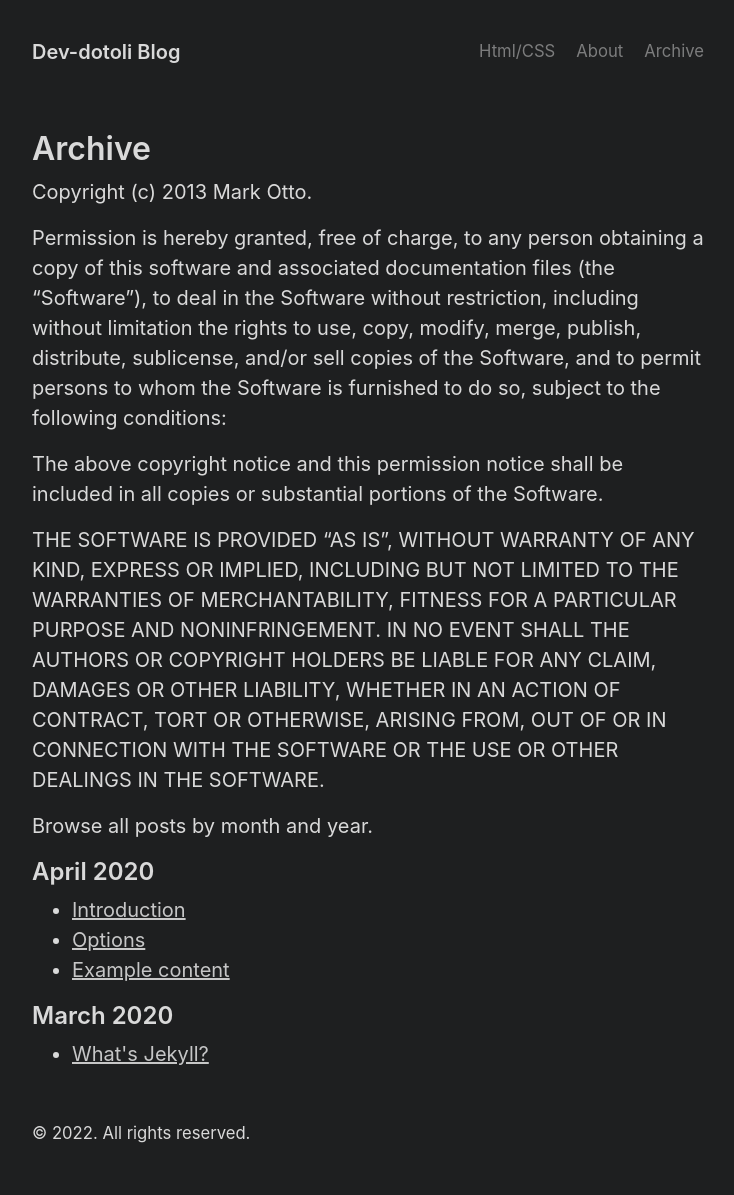
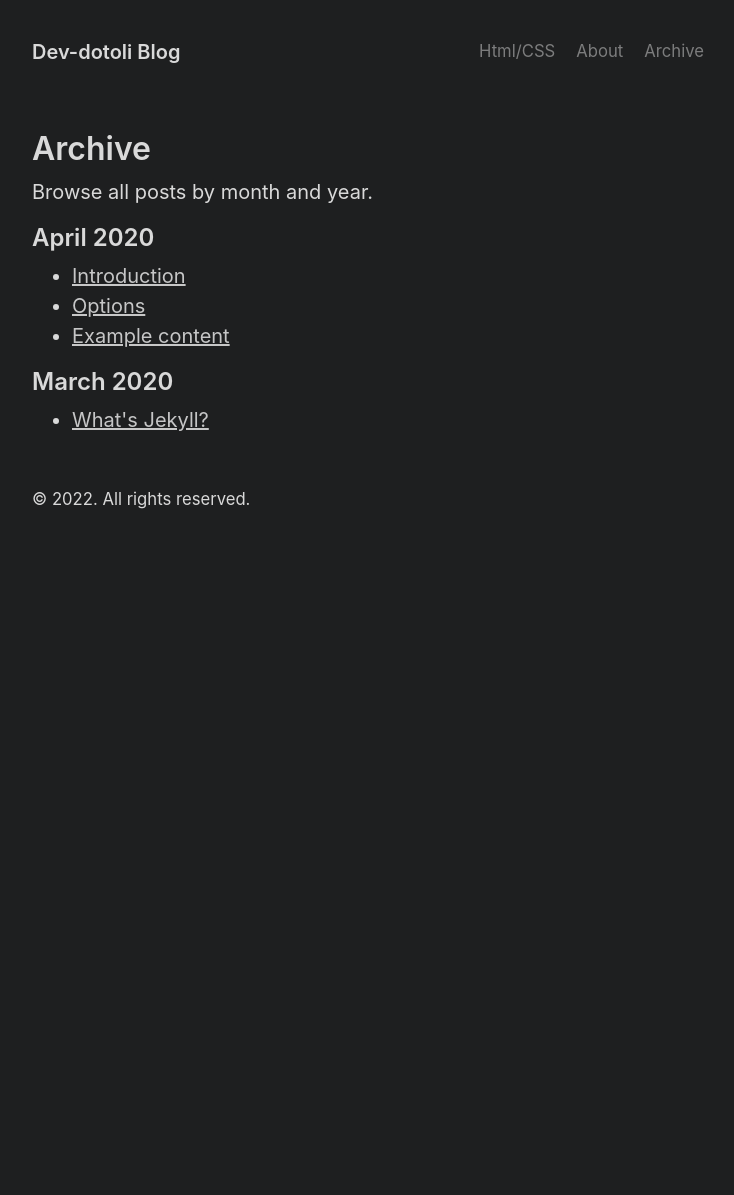
Before and after one commit to Dev-Dotoli/dev-dotoli.github.com, a Jekyll site: the page built from archive.md, in a window 1280 px wide. Shown: the whole page, without its empty margins (272-1006 px from the left). Built offline with Jekyll 4.4.1, drawn with Linux system fonts in a browser that asks for light colours; after the commit the page ends 900 px from its top, so only the background shows below that.

Commit message:
fix archive page

```diff
--- a/archive.md
+++ b/archive.md
@@ -4,14 +4,6 @@ title: Archive
 ---
 
 # Archive
-
-Copyright (c) 2013 Mark Otto.
-
-Permission is hereby granted, free of charge, to any person obtaining a copy of this software and associated documentation files (the "Software"), to deal in the Software without restriction, including without limitation the rights to use, copy, modify, merge, publish, distribute, sublicense, and/or sell copies of the Software, and to permit persons to whom the Software is furnished to do so, subject to the following conditions:
-
-The above copyright notice and this permission notice shall be included in all copies or substantial portions of the Software.
-
-THE SOFTWARE IS PROVIDED "AS IS", WITHOUT WARRANTY OF ANY KIND, EXPRESS OR IMPLIED, INCLUDING BUT NOT LIMITED TO THE WARRANTIES OF MERCHANTABILITY, FITNESS FOR A PARTICULAR PURPOSE AND NONINFRINGEMENT. IN NO EVENT SHALL THE AUTHORS OR COPYRIGHT HOLDERS BE LIABLE FOR ANY CLAIM, DAMAGES OR OTHER LIABILITY, WHETHER IN AN ACTION OF CONTRACT, TORT OR OTHERWISE, ARISING FROM, OUT OF OR IN CONNECTION WITH THE SOFTWARE OR THE USE OR OTHER DEALINGS IN THE SOFTWARE.
 
 Browse all posts by month and year.
 
```
